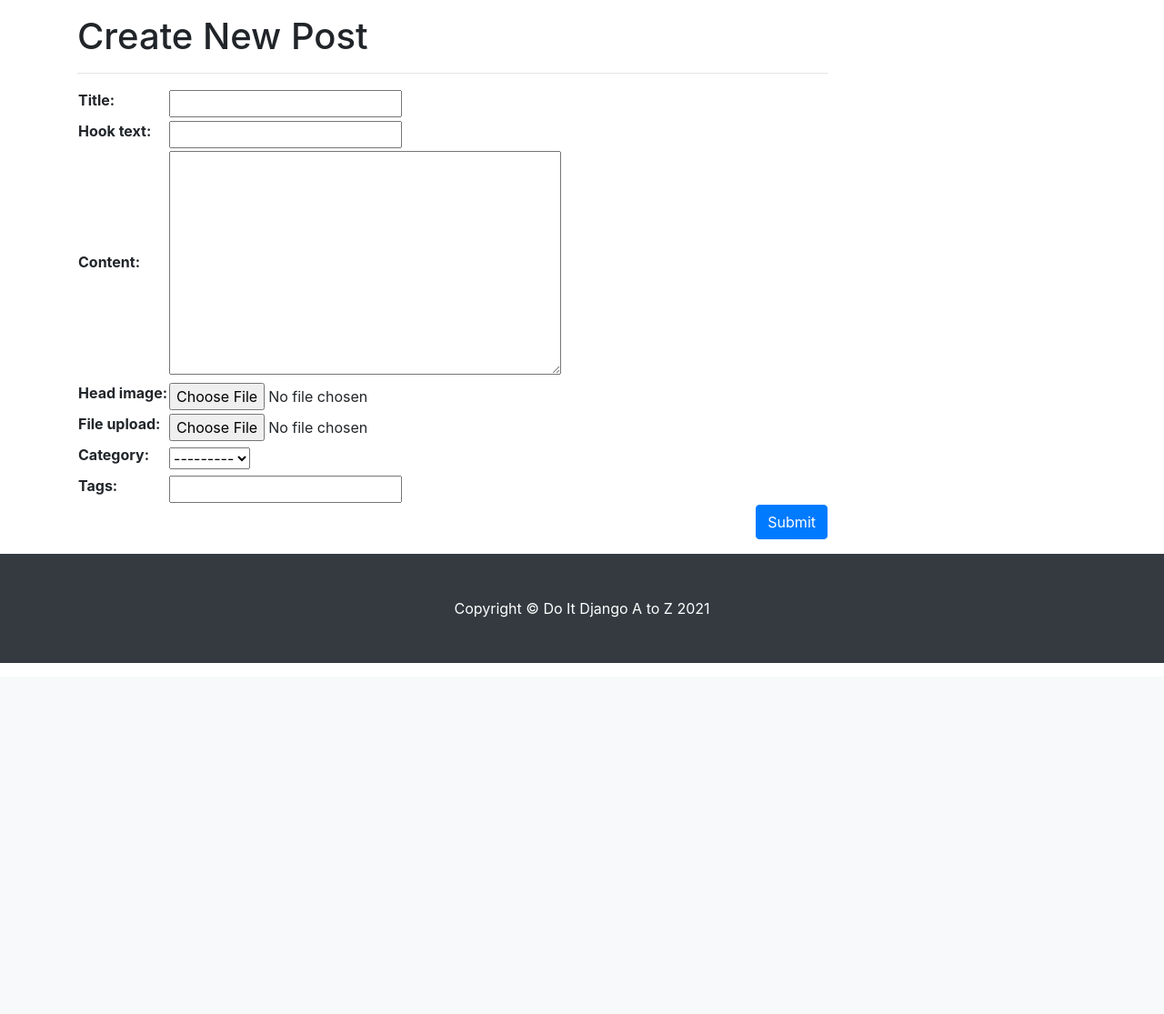
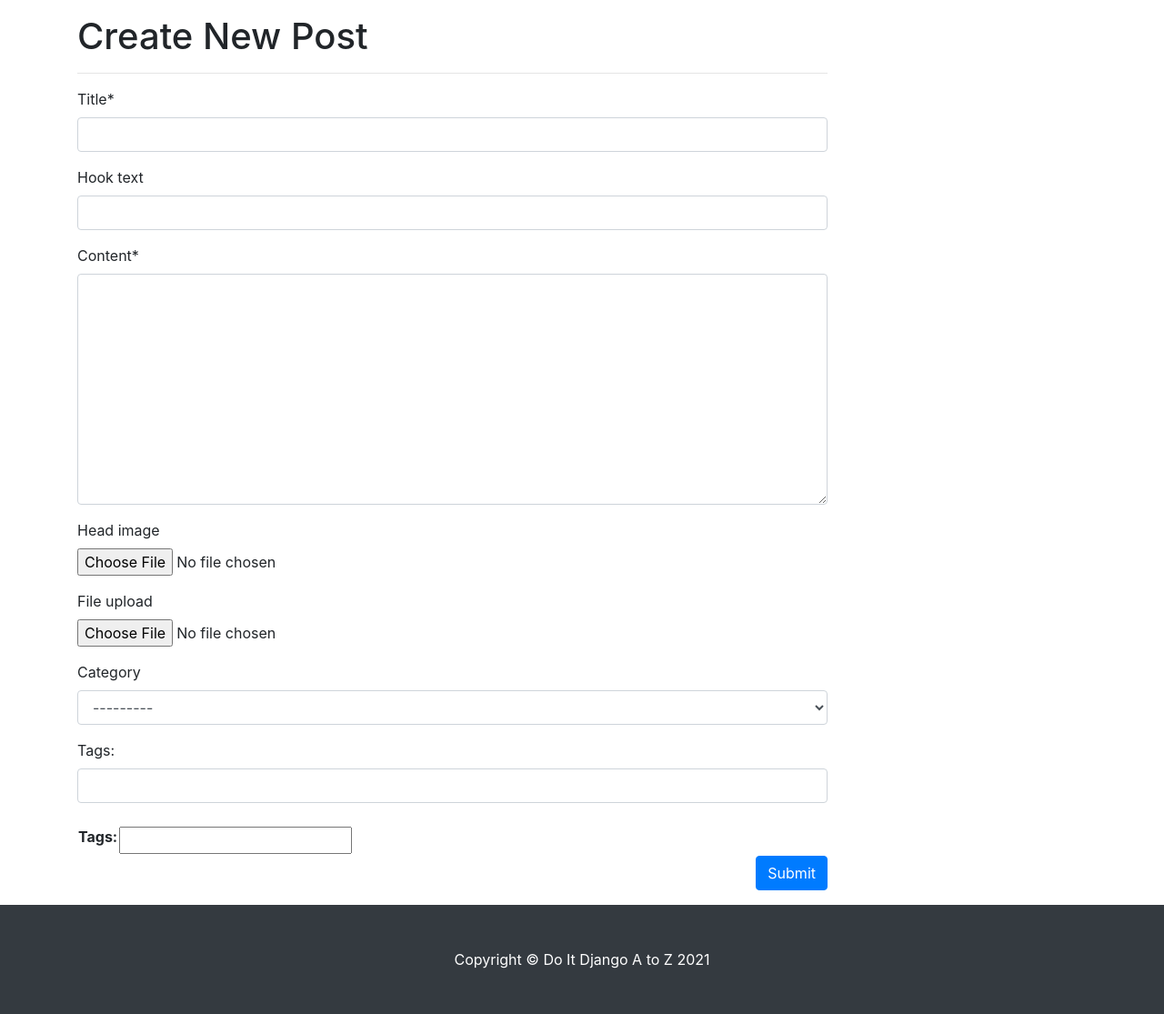
Before and after one commit to kimseongho0519/doit_django_kdigital, a Django app: page /blog/create_post/ in a window 1280 px wide. Shown: the part 56-1171 px from the top of the page at 91% size. Before the commit the page ends 785 px from the top, so only its background shows below. Run offline with Django 3.2, Linux system fonts and the light colour scheme; the visitor is signed in with stand-in values (Sample User, id 1); data that the repository does not hold is empty; some libraries are stand-ins or nearby versions.

Commit message:
django-crispy-forms 적용하기

```diff
--- a/blog/templates/blog/post_form.html
+++ b/blog/templates/blog/post_form.html
@@ -1,5 +1,5 @@
 {% extends 'blog/base_full_width.html' %}
-
+{% load crispy_forms_tags %}
 {% block head_title %}Create Post - Blog{% endblock %}
 
 {% block main_area %}
@@ -8,7 +8,13 @@
     <form method="post" enctype="multipart/form-data">
         {% csrf_token %}
         <table>
-            {{ form }}
+            {{ form | crispy}}
+            <div id="div_id_tags_str">
+                <label for = "div_id_tags_str">Tags:</label>
+                <input type = "text" name ="tags_str" id="id_tags_str"
+                    class="textinput textInput form-control">
+            </div>
+            <br/>
             <tr>
                 <th><label for="id_tags_str">Tags:</label></th>
                 <td><input type="text" name="tags_str" id="id_tags_str"></td>
--- a/blog/views.py
+++ b/blog/views.py
@@ -1,3 +1,4 @@
+from multiprocessing import context
 from urllib import response
 from django.shortcuts import render ,redirect
 from django.views.generic import ListView, DetailView, CreateView, UpdateView
@@ -37,12 +38,12 @@ class PostCreate(LoginRequiredMixin,CreateView):
         current_user = self.request.user
         if current_user.is_authenticated and (current_user.is_staff or current_user.is_superuser):
             form.instance.author = current_user
-            response =super(PostCreate, self).form_valid(form)
+            response = super(PostCreate, self).form_valid(form)
 
             tags_str = self.request.POST.get('tags_str')
-            print(tags_list)
-            if  tags_str:
+            if tags_str:
                 tags_str = tags_str.strip()
+
                 tags_str = tags_str.replace(',', ';')
                 tags_list = tags_str.split(';')
 
@@ -50,24 +51,55 @@ class PostCreate(LoginRequiredMixin,CreateView):
                     t = t.strip()
                     tag, is_tag_created = Tag.objects.get_or_create(name=t)
                     if is_tag_created:
-                        tag.slug = slugify(t, allow_unicode = True)
+                        tag.slug = slugify(t, allow_unicode=True)
                         tag.save()
+                    self.object.tags.add(tag)
 
-                    self.object.tags.add(tag)
             return response
+
         else:
-            return redirect('/blog')
+                return redirect('/blog')
 class PostUpdate(LoginRequiredMixin, UpdateView):
     model = Post
-    fields = ['title', 'hook_text', 'content', 'head_image', 'file_upload', 'category', 'tags']
+    fields = ['title', 'hook_text', 'content', 'head_image', 'file_upload', 'category']
 
     template_name = 'blog/post_update_form.html'
+
+def get_context_data(self, **kwargs):
+    context = super(PostUpdate, self).get_context_data()
+    if self.object.tags.exists():
+        tags_str_list = list()
+        for t in self.object.tags.all():
+            tags_str_list.append(t.name)
+        context['tags_str_default']=';'.join(tags_str_list)
+
+    return context
 
 def dispatch(self, request, *args, **kwargs):
     if request.user.is_authenticated and request.user == self.get_object().author:
         return super(PostUpdate, self).dispatch(request, *args, **kwargs)
     else:
         raise PermissionDenied
+
+def form_valid(self, form):
+    response = super(PostUpdate, self).form_valid(form)
+
+    tags_str = self.request.POST.get('tags_str')
+    if tags_str:
+            tags_str = tags_str.strip()
+
+            tags_str = tags_str.replace(',', ';')
+            tags_list = tags_str.split(';')
+
+            for t in tags_list:
+                t = t.strip()
+                tag, is_tag_created = Tag.objects.get_or_create(name=t)
+                if is_tag_created:
+                    tag.slug = slugify(t, allow_unicode=True)
+                    tag.save()
+                self.object.tags.add(tag)
+    return response
+
 
 def category_page(request, slug):
     if slug == 'no_category':
--- a/do_it_django_prj/settings.py
+++ b/do_it_django_prj/settings.py
@@ -38,6 +38,7 @@ INSTALLED_APPS = [
     'django.contrib.messages',
     'django.contrib.staticfiles',
     'django_extensions',
+    'crispy_forms',
     'blog',
     'single_pages',
 ]
@@ -133,3 +134,4 @@ STATIC_URL = '/static/'
 
 MEDIA_URL = '/media/'
 MEDIA_ROOT = os.path.join(BASE_DIR, '_media')
+CRISPY_TEMPLATE_PACK = 'bootstrap4'
```
Also changed, not shown: blog/templates/blog/post_update_form.html (+8 -4 lines), blog/migrations/0011_alter_tag_options.py (added).
